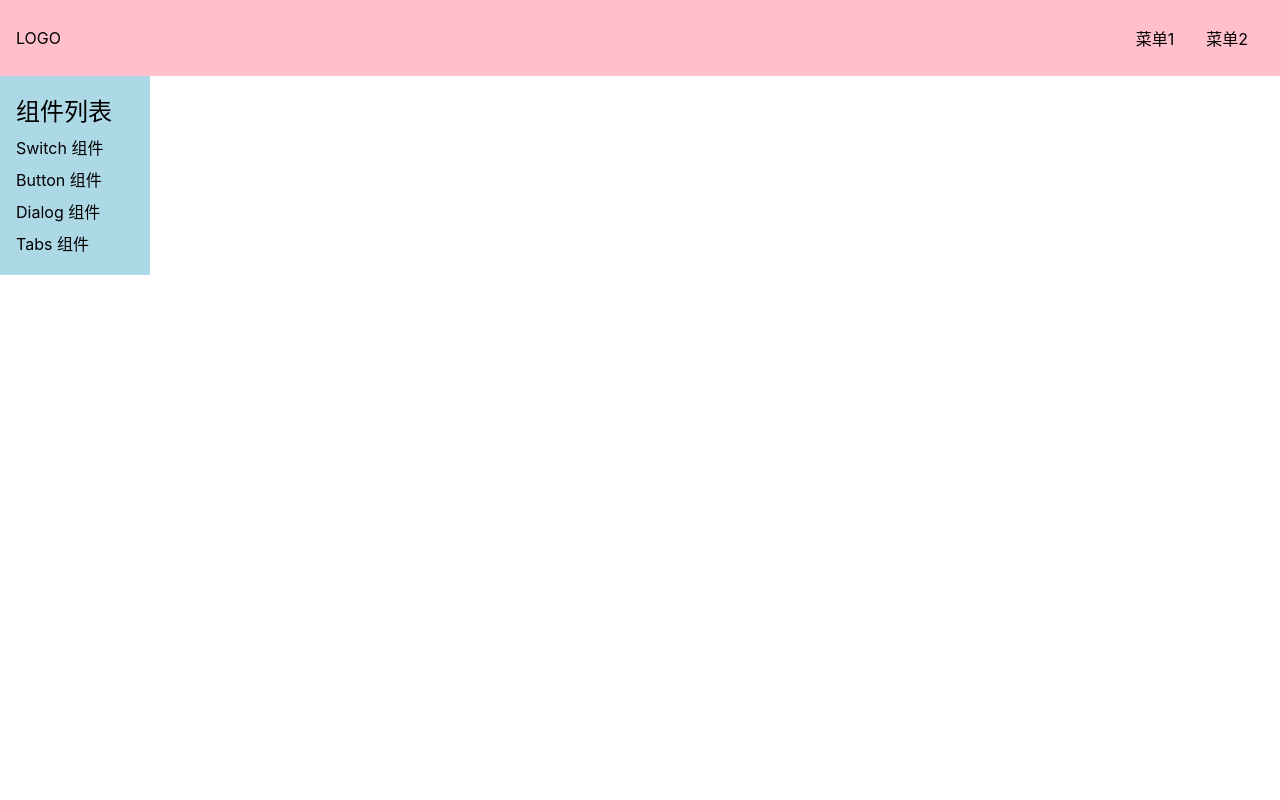
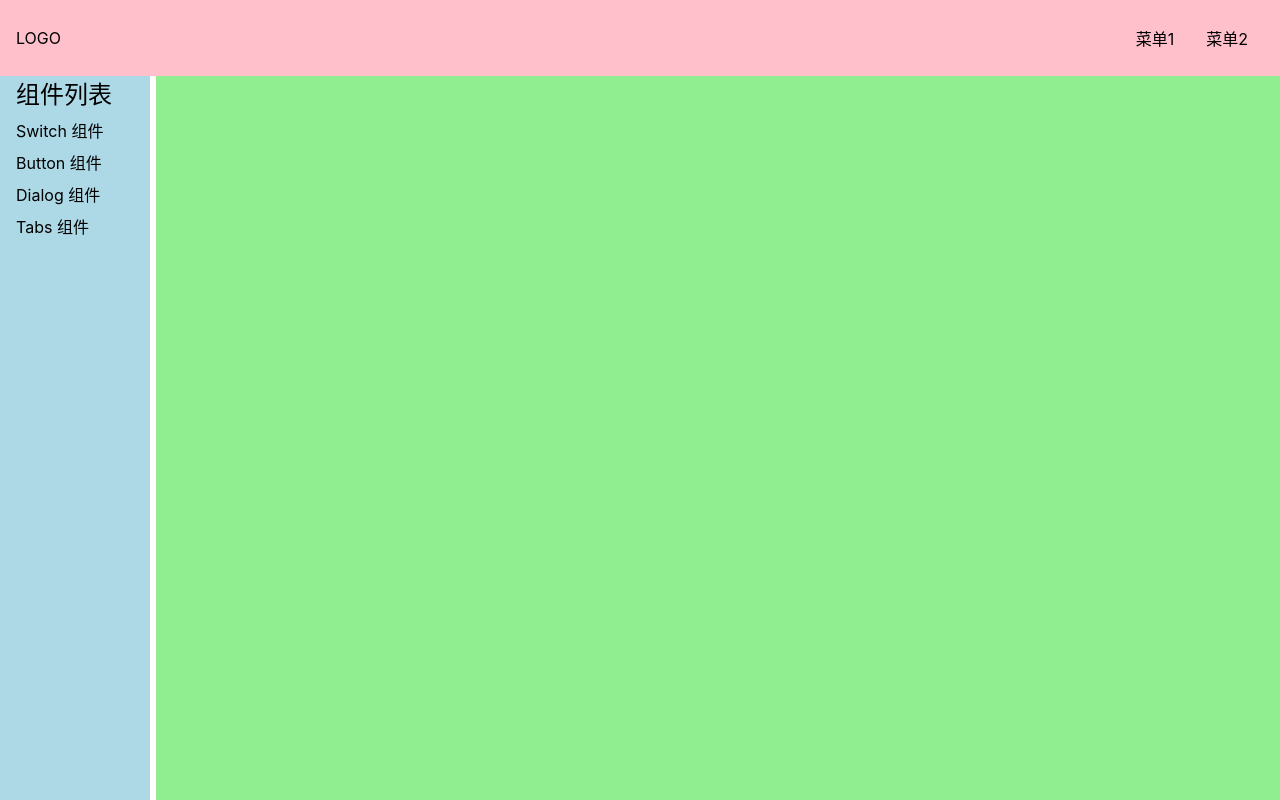
Before and after one commit to kaitehan/KAITE-UI, a Vue app in the folder kaite-ui/: page /#/doc in a window 1280 px wide. Built offline with nearby package versions, Linux system fonts and the light colour scheme.

Commit message:
完善路由切换

```diff
--- a/kaite-ui/src/components/Topnav.vue
+++ b/kaite-ui/src/components/Topnav.vue
@@ -22,10 +22,14 @@ export default {
 </script>
 <style lang="scss" scoped>
 .topnav {
-  position: relative;
+  position: fixed;
+  top: 0;
+  left: 0;
+  width: 100%;
   background-color: pink;
   display: flex;
   padding: 16px;
+  z-index: 10;
   justify-content: center;
   align-items: center;
   > .logo {
--- a/kaite-ui/src/router.ts
+++ b/kaite-ui/src/router.ts
@@ -16,3 +16,6 @@ export const router = createRouter({
     },
   ],
 });
+router.afterEach(() => {
+  console.log(1111);
+});
--- a/kaite-ui/src/views/Doc.vue
+++ b/kaite-ui/src/views/Doc.vue
@@ -1,6 +1,6 @@
 <template>
-  <div>
-    <Topnav />
+  <div class="layout">
+    <Topnav class="nav" />
     <div class="content">
       <aside v-if="menuVisible">
         <h2>组件列表</h2>
@@ -39,14 +39,42 @@ export default {
 </script>
 
 <style lang="scss" scoped>
+.layout {
+  display: flex;
+  flex-direction: column;
+  height: 100vh;
+  > .nav {
+    flex-shrink: 0; //高度变化时不收缩
+  }
+  > .content {
+    flex-grow: 1; //高度变化时占据剩余空间
+    padding-top: 55px;
+    padding-left: 156px;
+    @media (max-width: 500px) {
+      padding-left: 0;
+    }
+  }
+}
 .content {
-  position: relative;
+  display: flex;
+  > aside {
+    flex-shrink: 0; //宽度变化时不收缩
+  }
+  > main {
+    flex-grow: 1; //宽度变化时占据剩余空间
+    padding: 16px;
+    background-color: lightgreen;
+  }
 }
 aside {
   background: lightblue;
   width: 150px;
   padding: 16px;
-
+  position: fixed;
+  top: 0;
+  left: 0;
+  padding-top: 75px;
+  height: 100%;
   > h2 {
     margin-bottom: 4px;
   }
@@ -55,10 +83,8 @@ aside {
       padding: 4px 0;
     }
   }
-  @media (max-width: 500px) {
-    position: absolute;
-    top: 0;
-    left: 0;
-  }
+}
+main {
+  overflow: auto;
 }
 </style>
```
